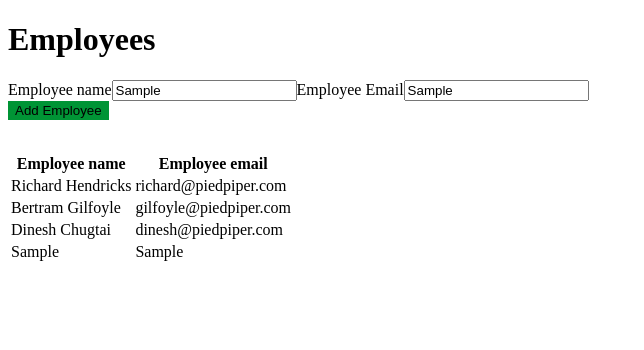
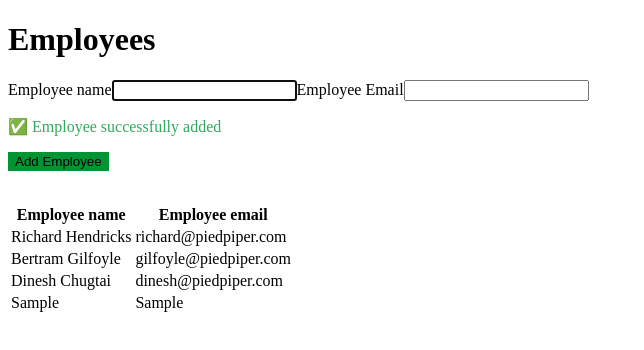
Before and after one commit to morganwinkler/vue-app, a Vue app: page / in a window 1280 px wide. Both pictures are taken after typing "Sample", "Sample" into the empty fields and a click on the button "Add Employee". Shown: the top 350 px of the page, without its empty margins (0-644 px from the left). Built offline with nearby package versions, Linux system fonts and the light colour scheme; the HTML template or start-up script is replaced by a standard one.

Commit message:
Add form validations

```diff
--- a/src/components/EmployeeForm.vue
+++ b/src/components/EmployeeForm.vue
@@ -4,9 +4,24 @@
     <form @submit.prevent="handleSubmit">
       <label>Employee name</label>
       <!-- v-model is built in for updating an input value with an onchange event -->
-      <input v-model="employee.name" type="text" />
+      <input
+        v-model="employee.name"
+        type="text"
+        :class="{ 'has-error': submitting && invalidName }"
+        @focus="clearStatus"
+        @keypress="clearStatus"
+        ref="first"
+      />
       <label>Employee Email</label>
-      <input v-model="employee.email" type="text" />
+      <input
+        :class="{ 'has-error': submitting && invalidEmail }"
+        v-model="employee.email"
+        @focus="clearStatus"
+        type="text"
+      />
+      <!-- v-if is a Vue conditional -->
+      <p v-if="error && submitting" class="error-message">❗Please fill out all required fields</p>
+      <p v-if="success" class="success-message">✅ Employee successfully added</p>
       <button>Add Employee</button>
     </form>
   </div>
@@ -17,6 +32,9 @@
   name: "employee-form",
   data() {
     return {
+      submitting: false,
+      error: false,
+      success: false,
       employee: {
         name: "",
         email: "",
@@ -26,10 +44,39 @@
   // the methods object will contain all the custom methods created
   methods: {
     handleSubmit() {
-      console.log("testing handleSubmit");
-      // this.$emit('name-of-emitted-event', dataToPass)
-      // this is how we pass data back up to App
+      this.submitting = true;
+      this.clearStatus();
+
+      if (this.invalidName || this.invalidEmail) {
+        this.error = true;
+        return;
+      }
+
       this.$emit("add:employee", this.employee);
+      // focus the ref after submit
+      this.$refs.first.focus();
+      this.employee = {
+        name: "",
+        email: "",
+      };
+      this.error = false;
+      this.success = true;
+      this.submitting = false;
+    },
+
+    clearStatus() {
+      this.success = false;
+      this.error = false;
+    },
+  },
+
+  computed: {
+    invalidName() {
+      return this.employee.name === "";
+    },
+
+    invalidEmail() {
+      return this.employee.email === "";
     },
   },
 };
@@ -39,4 +86,16 @@
 form {
   margin-bottom: 2rem;
 }
+
+[class*="-message"] {
+  font-weight: 500;
+}
+
+.error-message {
+  color: #d33c40;
+}
+
+.success-message {
+  color: #32a95d;
+}
 </style>
```
